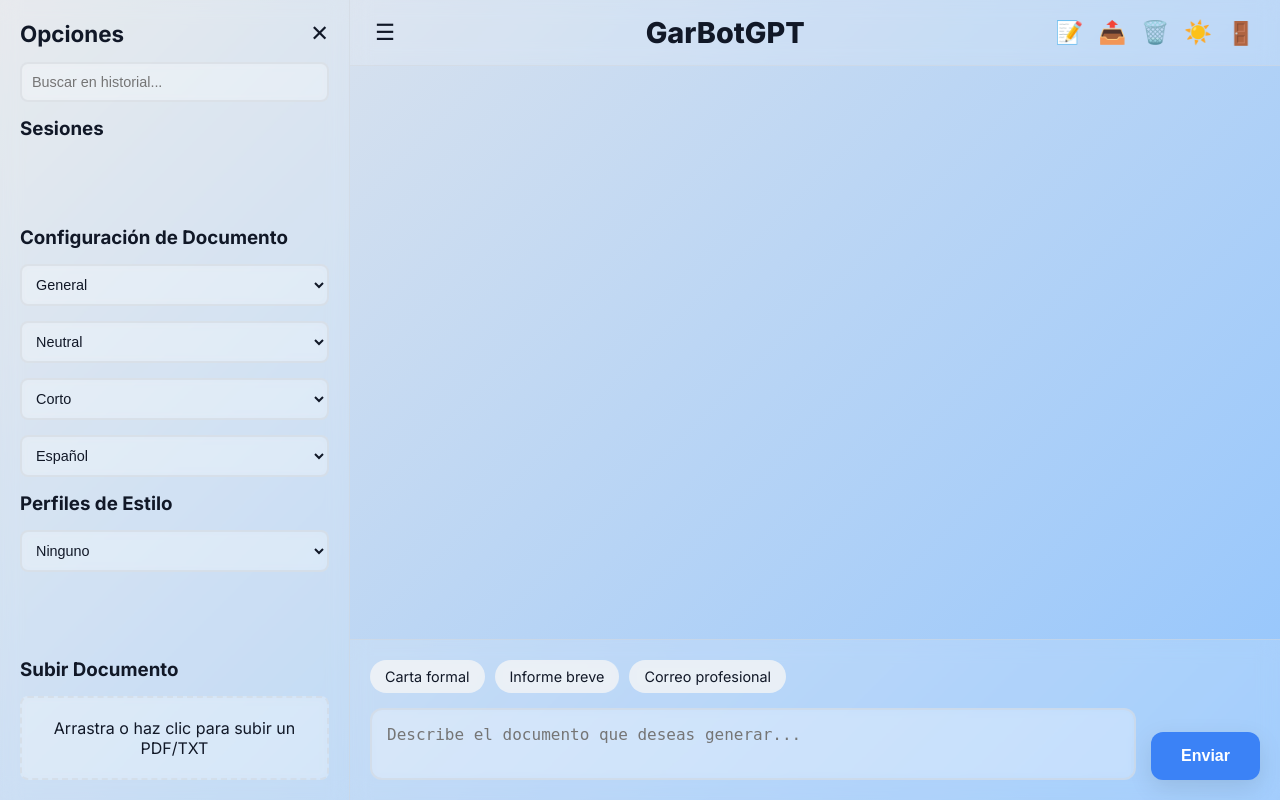
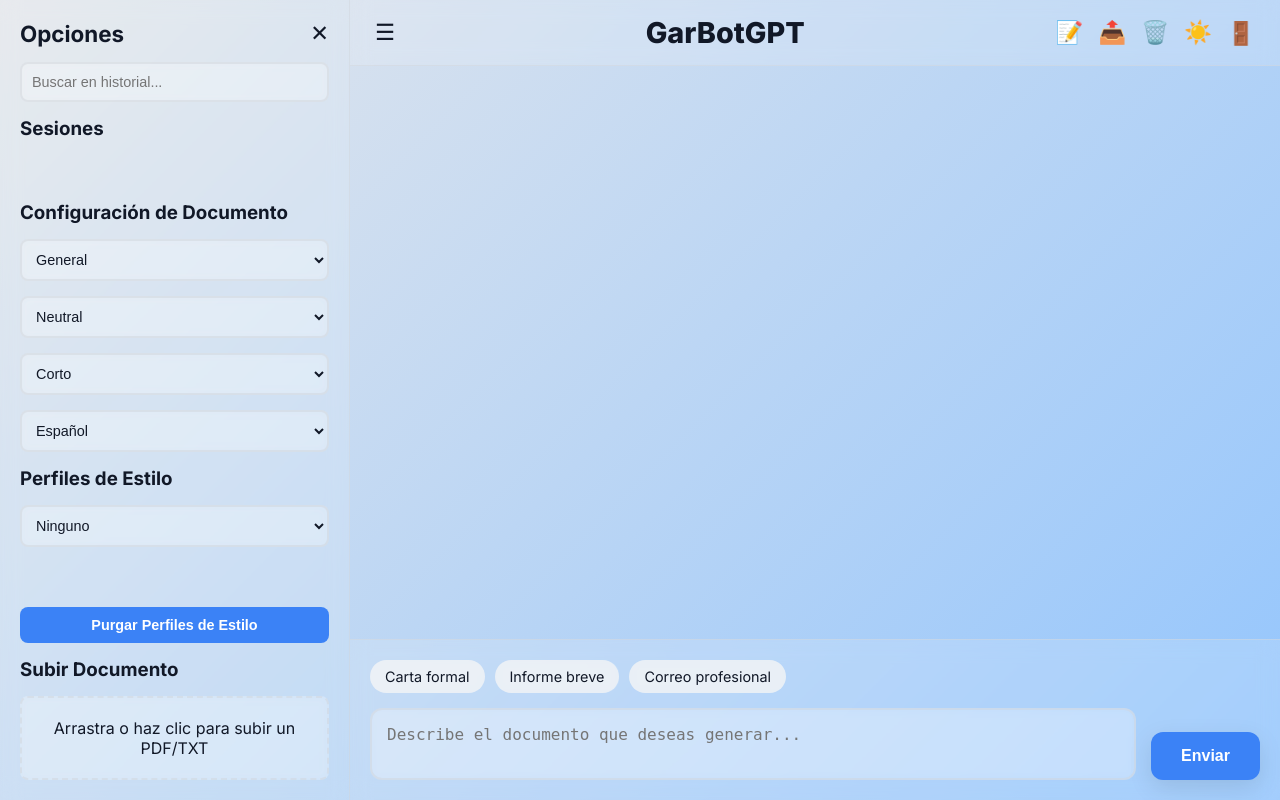
Before and after one commit to Gabo9803/IA-GENERADOR-DE-DOCS, a Flask app: page / in a window 1280 px wide. Run offline with Flask 3, Linux system fonts and the light colour scheme; the visitor is signed in with stand-in values (Sample User, id 1); data that the repository does not hold is empty.

Commit message:
Update index.html

```diff
--- a/templates/index.html
+++ b/templates/index.html
@@ -163,6 +163,31 @@
 
         .upload-area.dragover {
             background: var(--ai-bg);
+        }
+
+        .purge-styles {
+            padding: 10px;
+            background: var(--accent-color);
+            color: white;
+            border: none;
+            border-radius: 8px;
+            cursor: pointer;
+            font-size: 0.9rem;
+            font-weight: 600;
+            transition: all 0.3s ease;
+            backdrop-filter: blur(5px);
+            -webkit-backdrop-filter: blur(5px);
+        }
+
+        .purge-styles:hover {
+            background: #2563eb;
+            transform: translateY(-2px);
+            box-shadow: 0 8px 20px rgba(0, 0, 0, 0.3);
+        }
+
+        .purge-styles:active {
+            transform: translateY(0);
+            box-shadow: var(--shadow);
         }
 
         .header {
@@ -562,6 +587,7 @@
                 <option value="">Ninguno</option>
             </select>
             <div class="style-list" id="styleList"></div>
+            <button class="purge-styles" onclick="purgeStyleProfiles()">Purgar Perfiles de Estilo</button>
             <h3>Subir Documento</h3>
             <div class="upload-area" id="uploadArea">
                 Arrastra o haz clic para subir un PDF/TXT
@@ -673,6 +699,24 @@
                 const data = await response.json();
                 showToast(data.message);
                 loadStyleProfiles();
+            } catch (error) {
+                showToast(`Error: ${error.message}`, 'error');
+            }
+        }
+
+        // Purgar todos los perfiles de estilo
+        async function purgeStyleProfiles() {
+            if (!confirm('¿Estás seguro de que quieres eliminar todos los perfiles de estilo?')) return;
+            try {
+                const response = await fetch('/purge_style_profiles', { method: 'DELETE' });
+                const data = await response.json();
+                if (data.error) {
+                    showToast(`Error: ${data.error}`, 'error');
+                } else {
+                    showToast(data.message);
+                    loadStyleProfiles();
+                    document.getElementById('styleProfile').value = '';
+                }
             } catch (error) {
                 showToast(`Error: ${error.message}`, 'error');
             }
```
